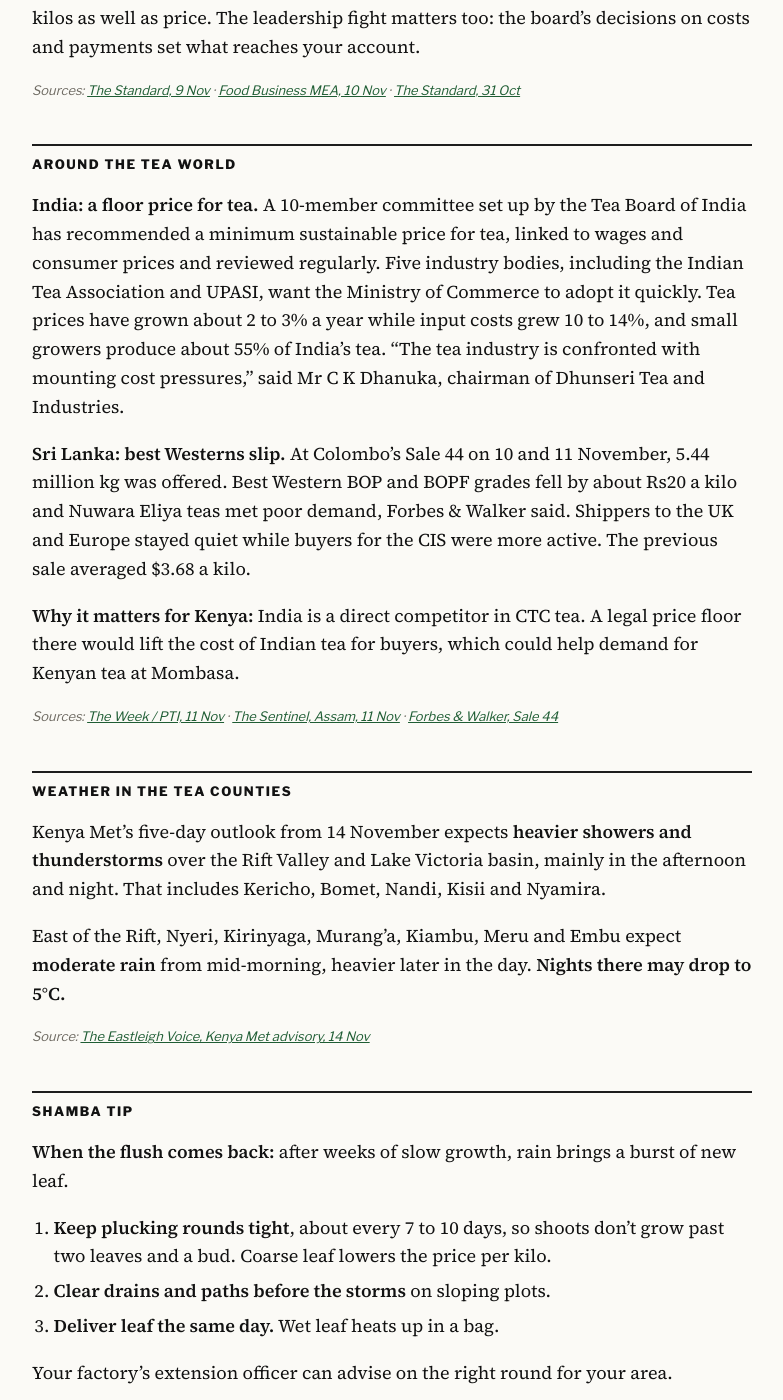
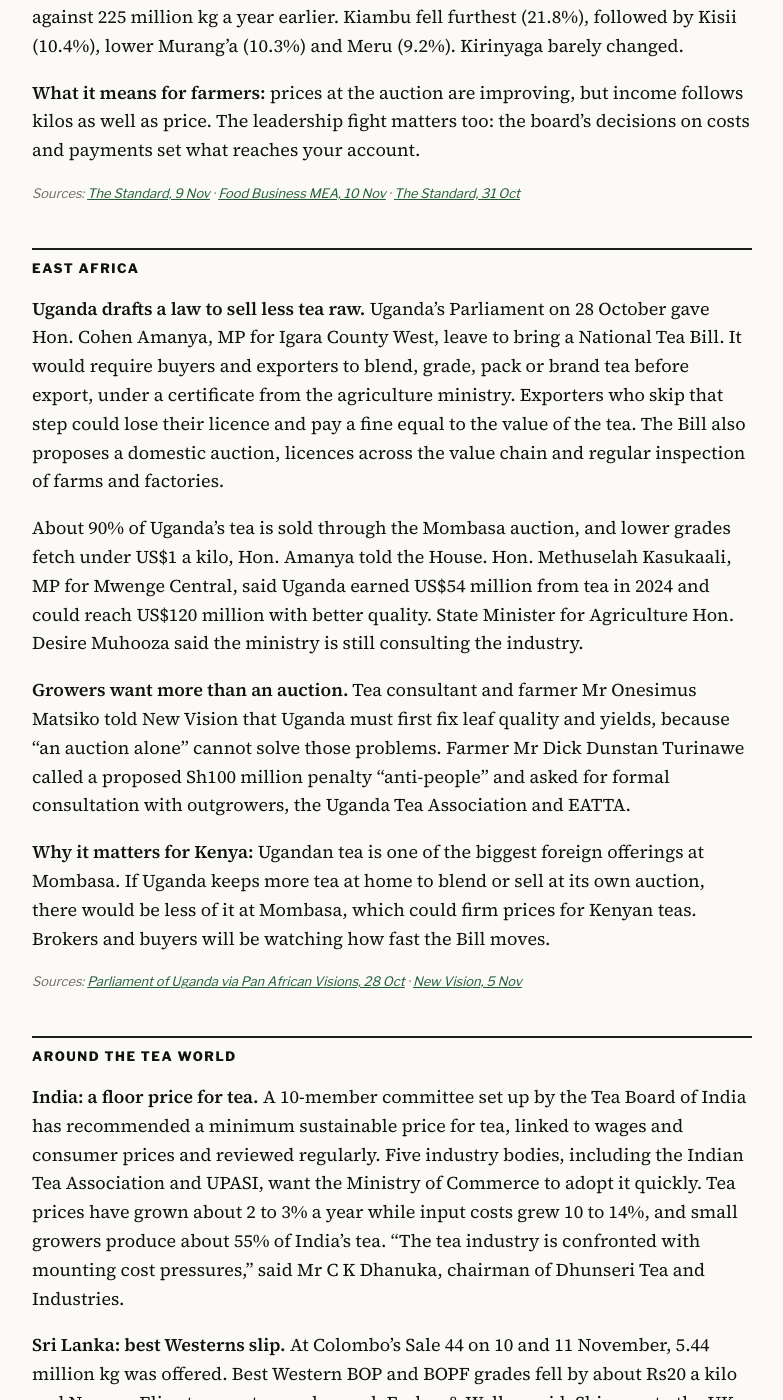
Before and after one commit to maxndungu/chai-weekly, a Jekyll site: the page built from _posts/2026-11-15-issue-003.md, in a window 1280 px wide and 1400 px high, scrolled down 2781 px. Shown: the whole window, without its empty margins (248-1031 px from the left). Built offline with Jekyll 4.4.1, drawn with Linux system fonts in a browser that asks for light colours; some web fonts are replaced; some of the changed text lies outside the part shown.

Commit message:
Preview issue 3: East Africa section (Uganda Tea Bill) and model weather table
Co-Authored-By: Claude Opus 5.5 <noreply@anthropic.com>
Claude-Session: https://claude.ai/code/session_01NE5qXrBHZVoaUJxcsTibXZ

```diff
--- a/_posts/2026-11-15-issue-003.md
+++ b/_posts/2026-11-15-issue-003.md
@@ -3,8 +3,8 @@ layout: post
 preview: true
 title: "Mombasa Prices Climb to the Year's High as KTDA Fights Over Its Top Jobs"
 issue: 3
-deck: "Tea at Mombasa fetched $2.36 a kilo at the last sale, the best of 2026, while a new acting chief executive takes over at KTDA and the El Niño rains finally reach the tea counties."
-description: "Mombasa hits its 2026 high of $2.36, KTDA names Kanja Thuku acting CEO amid a court fight over the chair, India weighs a minimum price for tea, and heavy rain arrives in the west."
+deck: "Tea at Mombasa fetched $2.36 a kilo at the last sale, the best of 2026, while a new acting chief executive takes over at KTDA, Uganda drafts a tea law, and the rains return to the tea counties."
+description: "Mombasa hits its 2026 high of $2.36, KTDA names Kanja Thuku acting CEO amid a court fight over the chair, Uganda drafts a National Tea Bill, India weighs a minimum price for tea, and heavy rain arrives in the west."
 snapshot:
   - { label: "Mombasa (Sale 45)", value: "$2.36/kg", note: "▲ 3¢, year's high" }
   - { label: "Unsold", value: "15%", note: "of tea offered" }
@@ -14,13 +14,14 @@ snapshot:
 stories:
   - { section: "Markets", anchor: "the-auction-this-week", headline: "Mombasa tea reaches its best price of the year", summary: "The Mombasa average rose for a second straight sale to $2.36 a kilo, with Pakistani and Middle Eastern buyers keeping up support." }
   - { section: "Industry", anchor: "ktda-and-factory-news", headline: "A new acting chief, and a court fight over the chair", summary: "Kanja Thuku takes over as acting group CEO of KTDA while a court order keeps Enos Njeru in the chairman's seat." }
+  - { section: "East Africa", anchor: "east-africa", headline: "Uganda drafts a tea law to sell less tea raw", summary: "A National Tea Bill would make exporters add value before shipping and set up an auction at home. About 90% of Uganda's tea now goes to Mombasa." }
   - { section: "World", anchor: "around-the-tea-world", headline: "India moves toward a minimum price for tea", summary: "A Tea Board panel wants a floor price tied to wages and inflation, and Colombo's best Western teas slip." }
-  - { section: "Weather", anchor: "weather-in-the-tea-counties", headline: "Thunderstorms west of the Rift, cold nights in the east", summary: "Kenya Met expects heavier showers over Kericho, Bomet, Nandi, Kisii and Nyamira through Tuesday." }
+  - { section: "Weather", anchor: "weather-in-the-tea-counties", headline: "A wet week for Nyeri, heavy rain for Mulanje", summary: "Kenya Met expects thunderstorms west of the Rift. Forecasts put Nyeri near 84 mm this week and Malawi's Mulanje near 89 mm." }
   - { section: "Farming", anchor: "shamba-tip", headline: "When the flush comes back", summary: "Keep plucking rounds tight as the rains return, so the extra leaf doesn't turn coarse." }
   - { section: "Culture", anchor: "tea-culture", headline: "A tea trail race in the hills of Nepal", summary: "Ilam's first Suryodaya Tea Festival runs on 21 and 22 November, with a 12.5 km race through the gardens." }
 ---
 
-NAIROBI — Tea at the Mombasa auction sold for its best price of the year last week, as tight supply after a dry spell met steady demand from Pakistan and the Middle East. At KTDA, a new acting chief executive took office in the middle of a court fight over who chairs the board. And the El Niño rains that held off for weeks are now falling across the western tea counties.
+NAIROBI — Tea at the Mombasa auction sold for its best price of the year last week, as tight supply after a dry spell met steady demand from Pakistan and the Middle East. At KTDA, a new acting chief executive took office in the middle of a court fight over who chairs the board. In Kampala, MPs began work on a law to make Uganda sell less of its tea raw. And the rains that held off for weeks are now falling across the western tea counties.
 
 ## The auction this week
 
@@ -61,6 +62,18 @@ The average price at Sale 45 on 9 November was **US$2.36 a kilo for CTC tea**, u
 
 *Sources: [The Standard, 9 Nov](https://www.standardmedia.co.ke/business/article/2001561898/ktda-board-appoints-acting-ceo) · [Food Business MEA, 10 Nov](https://www.foodbusinessmea.com/?p=2165539) · [The Standard, 31 Oct](https://www.standardmedia.co.ke/smart-harvest/article/2001561230/delayed-rains-cut-kenyas-tea-output-by-63pc-in-three-months)*
 
+## East Africa
+
+**Uganda drafts a law to sell less tea raw.** Uganda's Parliament on 28 October gave Hon. Cohen Amanya, MP for Igara County West, leave to bring a National Tea Bill. It would require buyers and exporters to blend, grade, pack or brand tea before export, under a certificate from the agriculture ministry. Exporters who skip that step could lose their licence and pay a fine equal to the value of the tea. The Bill also proposes a domestic auction, licences across the value chain and regular inspection of farms and factories.
+
+About 90% of Uganda's tea is sold through the Mombasa auction, and lower grades fetch under US$1 a kilo, Hon. Amanya told the House. Hon. Methuselah Kasukaali, MP for Mwenge Central, said Uganda earned US$54 million from tea in 2024 and could reach US$120 million with better quality. State Minister for Agriculture Hon. Desire Muhooza said the ministry is still consulting the industry.
+
+**Growers want more than an auction.** Tea consultant and farmer Mr Onesimus Matsiko told New Vision that Uganda must first fix leaf quality and yields, because "an auction alone" cannot solve those problems. Farmer Mr Dick Dunstan Turinawe called a proposed Sh100 million penalty "anti-people" and asked for formal consultation with outgrowers, the Uganda Tea Association and EATTA.
+
+**Why it matters for Kenya:** Ugandan tea is one of the biggest foreign offerings at Mombasa. If Uganda keeps more tea at home to blend or sell at its own auction, there would be less of it at Mombasa, which could firm prices for Kenyan teas. Brokers and buyers will be watching how fast the Bill moves.
+
+*Sources: [Parliament of Uganda via Pan African Visions, 28 Oct](https://panafricanvisions.com/2026/10/uganda-tea-bill-to-blend-domestic-auction-value-addition/) · [New Vision, 5 Nov](https://www.newvision.co.ug/category/agriculture/ugandas-proposed-tea-bill-must-fix-industrys-NV_243623_112026)*
+
 ## Around the tea world
 
 **India: a floor price for tea.** A 10-member committee set up by the Tea Board of India has recommended a minimum sustainable price for tea, linked to wages and consumer prices and reviewed regularly. Five industry bodies, including the Indian Tea Association and UPASI, want the Ministry of Commerce to adopt it quickly. Tea prices have grown about 2 to 3% a year while input costs grew 10 to 14%, and small growers produce about 55% of India's tea. "The tea industry is confronted with mounting cost pressures," said Mr C K Dhanuka, chairman of Dhunseri Tea and Industries.
@@ -73,11 +86,25 @@ The average price at Sale 45 on 9 November was **US$2.36 a kilo for CTC tea**, u
 
 ## Weather in the tea counties
 
-Kenya Met's five-day outlook from 14 November expects **heavier showers and thunderstorms** over the Rift Valley and Lake Victoria basin, mainly in the afternoon and night. That includes Kericho, Bomet, Nandi, Kisii and Nyamira.
+Kenya Met's five-day outlook from 14 November expects **heavier showers and thunderstorms** over the Rift Valley and Lake Victoria basin, mainly in the afternoon and night. That includes Kericho, Bomet, Nandi, Kisii and Nyamira. East of the Rift, Nyeri, Kirinyaga, Murang'a, Kiambu, Meru and Embu expect **moderate rain** from mid-morning, heavier later in the day, and **nights there may drop to 5°C.**
 
-East of the Rift, Nyeri, Kirinyaga, Murang'a, Kiambu, Meru and Embu expect **moderate rain** from mid-morning, heavier later in the day. **Nights there may drop to 5°C.**
+Forecast models for the coming week, 15 to 21 November:
 
-*Source: [The Eastleigh Voice, Kenya Met advisory, 14 Nov](https://eastleighvoice.co.ke/news/241042/kenya-met-forecasts-intermittent-showers-cold-nights-over-next-five-days)*
+| Area | Rain, last 7 days | Forecast, next 7 days | Watch |
+|---|---|---|---|
+| Kericho | 102 mm | 39 mm | Wettest of the counties last week |
+| Kisii | 84 mm | 48 mm | |
+| Nandi Hills | 75 mm | 29 mm | |
+| Nyeri | 40 mm | 84 mm | Wet days; about 25 mm on Monday |
+| Kirinyaga | 39 mm | 26 mm | |
+| Kiambu (Limuru) | 23 mm | 23 mm | |
+| Nyungwe, Rwanda | 79 mm | 101 mm | Wet days |
+| Mulanje, Malawi | 4 mm | 89 mm | **Heavy rain**, about 57 mm on Wednesday after a dry week |
+{: .auction-table}
+
+These are model forecasts for one point in each area, not rain gauge readings. Rain at your shamba can differ. See every tea area, updated daily, on our [Tea weather]({{ '/weather/' | relative_url }}) page.
+
+*Sources: [The Eastleigh Voice, Kenya Met advisory, 14 Nov](https://eastleighvoice.co.ke/news/241042/kenya-met-forecasts-intermittent-showers-cold-nights-over-next-five-days) · [Open-Meteo](https://open-meteo.com/) forecast, 15 Nov*
 
 ## Shamba tip
 
@@ -91,7 +118,7 @@ Your factory's extension officer can advise on the right round for your area.
 
 ## Tea culture
 
-**A tea trail race in Nepal.** Ilam, in the hills of eastern Nepal, holds its first Suryodaya Tea Festival on 21 and 22 November. It has a 12.5 km men's race and a 9 km women's race through the tea gardens, plus tea tasting, garden treks, food stalls and cultural processions. The organisers expect about 10,000 visitors and are building a 25.5 km tea trail from Kanyam. A tea trail race through Kericho's estates would be a fine idea for Kenya.
+**A tea trail race in Nepal.** Ilam, in the hills of eastern Nepal, holds its first Suryodaya Tea Festival on 21 and 22 November. It has a 12.5 km men's race and a 9 km women's race through the tea gardens, plus tea tasting, garden treks, food stalls and cultural processions. The organisers expect about 10,000 visitors and are building a 25.5 km tea trail from Kanyam.
 
 *Source: [The Rising Nepal, 7 Nov](https://risingnepaldaily.com/news/88501)*
 
@@ -101,4 +128,4 @@ Your factory's extension officer can advise on the right round for your area.
 
 ---
 
-*Chai Weekly is a free hobby newsletter about tea, from Kenya and around the world. Figures come from the reports linked in each section and may lag the auction by a few days. Spot a mistake or have a story from your shamba? [Send it to us]({{ '/submit/' | relative_url }}).*
+*Chai Weekly is a free hobby newsletter about tea, from East Africa and around the world. Figures come from the reports linked in each section and may lag the auction by a few days. Spot a mistake or have a story from your shamba? [Send it to us]({{ '/submit/' | relative_url }}).*
```
